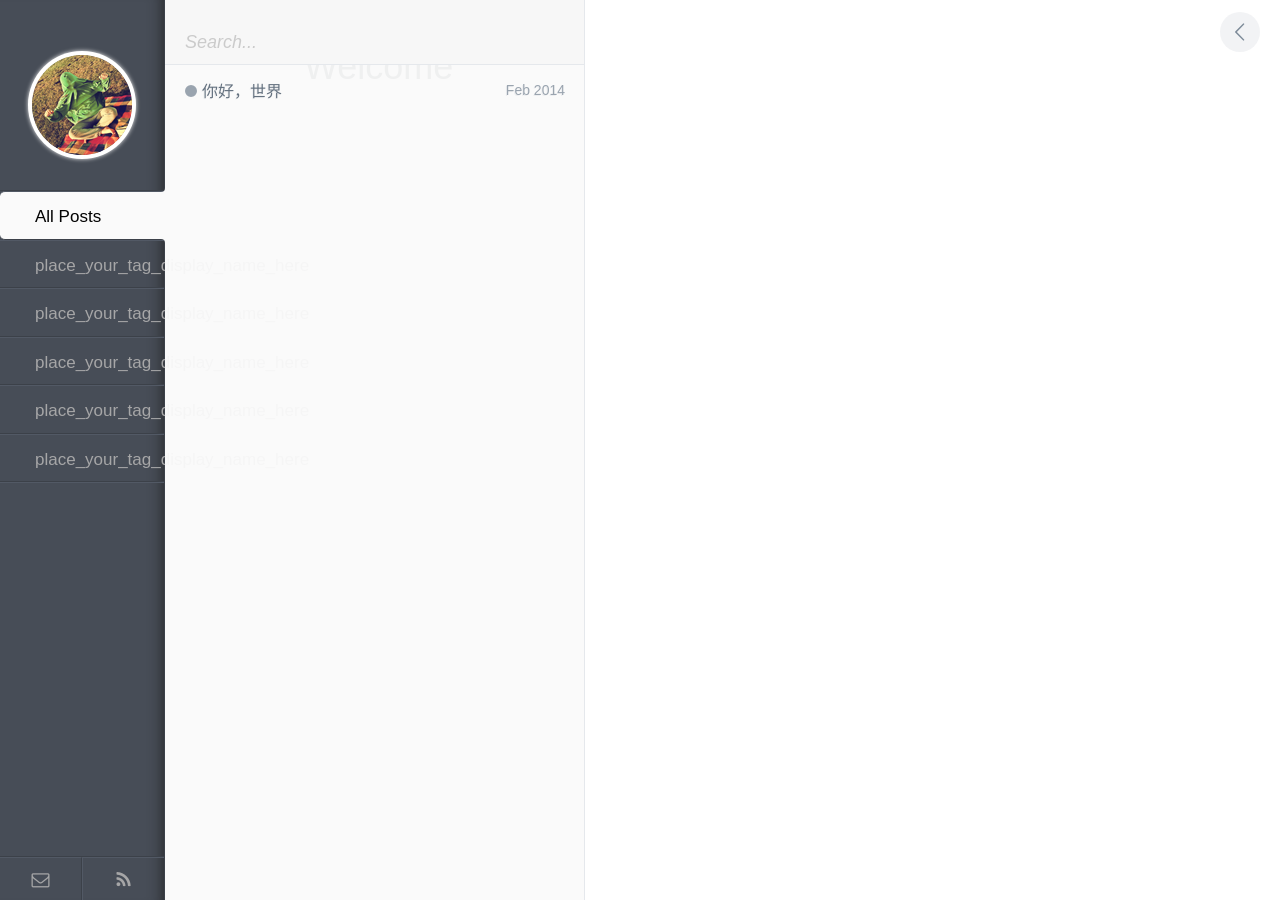
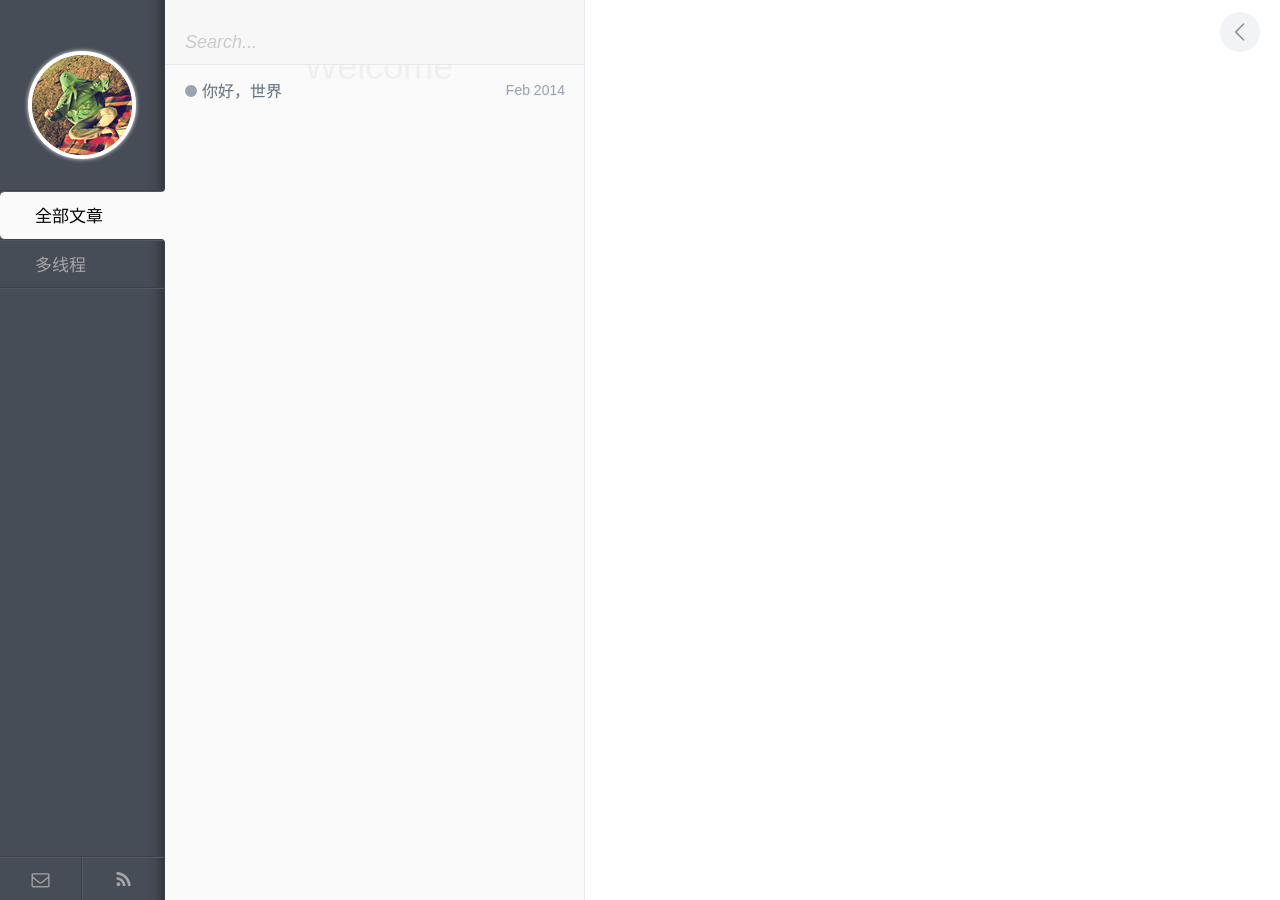
Before and after one commit to zjkcmf/blog, a Jekyll site: the page built from index.html, in a window 1280 px wide. Built offline with Jekyll 4.4.1, drawn with Linux system fonts in a browser that asks for light colours.

Commit message:
update all

```diff
--- a/_layouts/index.html
+++ b/_layouts/index.html
@@ -16,12 +16,8 @@
         <a href="/index.html" id="avatar"></a>
 
         <ul id="tags__ul">
-          <li id="js-label1" class="tags__li tags-btn active">All Posts</li>
-          <li id="js-label2" class="tags__li tags-btn">place_your_tag_display_name_here</li>
-          <li id="js-label3" class="tags__li tags-btn">place_your_tag_display_name_here</li>
-          <li id="js-label4" class="tags__li tags-btn">place_your_tag_display_name_here</li>
-          <li id="js-label5" class="tags__li tags-btn">place_your_tag_display_name_here</li>
-          <li id="js-label6" class="tags__li tags-btn">place_your_tag_display_name_here</li>
+          <li id="js-label1" class="tags__li tags-btn active">全部文章</li>
+          <li id="js-label2" class="tags__li tags-btn">多线程</li>
         </ul>
 
         <div id="tags__bottom">
--- a/_layouts/post.html
+++ b/_layouts/post.html
@@ -8,9 +8,9 @@ layout: index
 </article> <!-- end #post__content -->
 
 <div id="post__share">
-  <a id="icon-twitter" class="fontello" href="https://twitter.com/intent/tweet?url=place_your_url_here{{ page.url }}&text={{ page.title }}" target="_blank"></a>
+  <a id="icon-twitter" class="fontello" href="https://twitter.com/intent/tweet?url=zjkcmf.com{{ page.url }}&text={{ page.title }}" target="_blank"></a>
   <a id="icon-cc" class="fontello" href="http://creativecommons.org/licenses/by-nc-sa/3.0" target="_blank"></a>
-  <a id="icon-weibo" class="fontello" href="http://v.t.sina.com.cn/share/share.php?url=place_your_url_here{{ page.url }}&title={{ page.title }}" target="_blank"></a>
+  <a id="icon-weibo" class="fontello" href="http://v.t.sina.com.cn/share/share.php?url=zjkcmf.com{{ page.url }}&title={{ page.title }}" target="_blank"></a>
 </div> <!-- end #post__share -->
 
 <div id="disqus_thread">
--- a/assets/js/script.js
+++ b/assets/js/script.js
@@ -12,11 +12,7 @@ if ($(window).width() <= 1280) {
 
 // Variables
     tag1       = $('.pl__all'),
-    tag2       = $('.place_your_tag_name_here'),
-    tag3       = $('.place_your_tag_name_here'),
-    tag4       = $('.place_your_tag_name_here'),
-    tag5       = $('.place_your_tag_name_here'),
-    tag6       = $('.place_your_tag_name_here');
+    tag2       = $('.tag_multi_thread'),
 var sidebar    = $('#sidebar'),
     container  = $('#post'),
     content    = $('#pjax'),
@@ -30,7 +26,7 @@ var clickHandler = function(k) {
     window['tag'+k].delay(50).fadeIn(350);
   }
 };
-for (var i = 1; i <= 6; i++) {
+for (var i = 1; i <= 2; i++) {
   $('#js-label' + i).on('click', clickHandler(i));
 }
 
--- a/index.html
+++ b/index.html
@@ -1,6 +1,6 @@
 ---
 layout: index
-title: place_your_blog_title_here
+title: zjkcmf's home
 ---
 
 <article id="post__content">
```
Also changed, not shown: rss.xml (+8 -8 lines), 1 other file.
